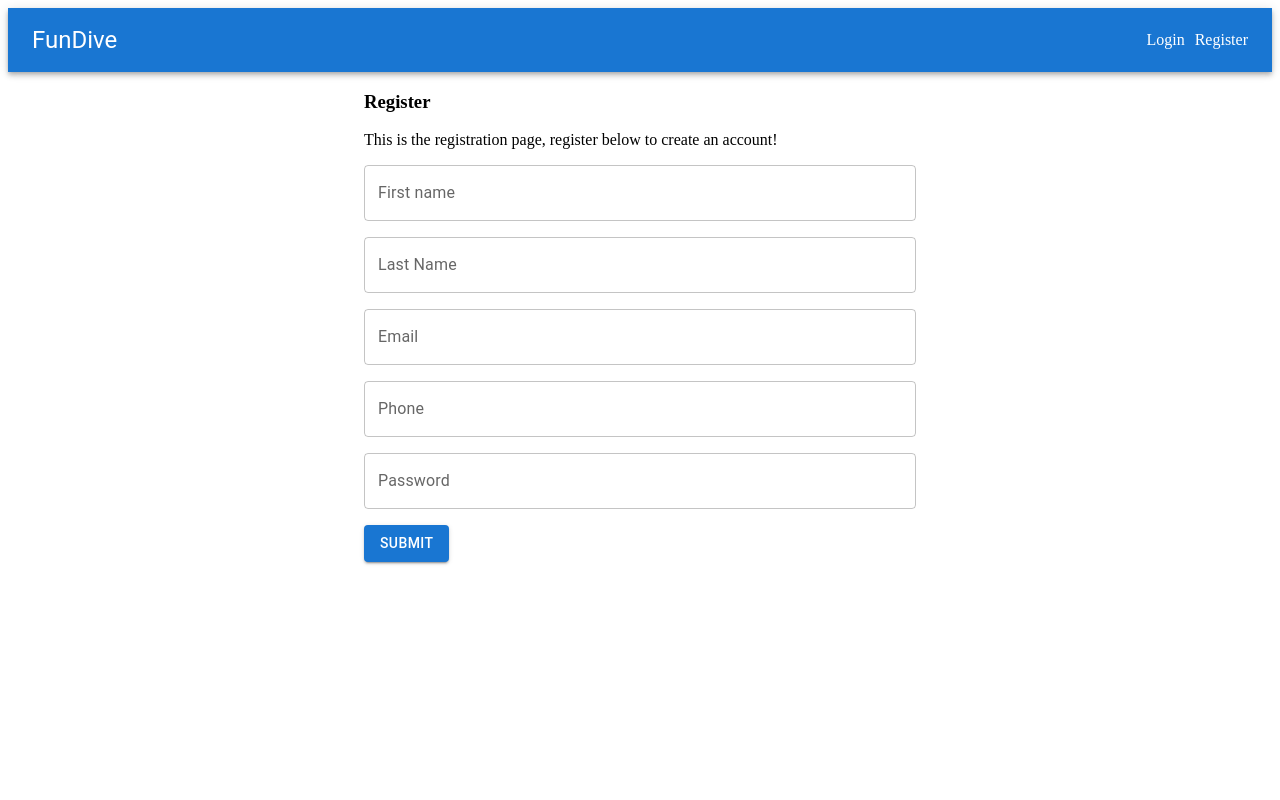
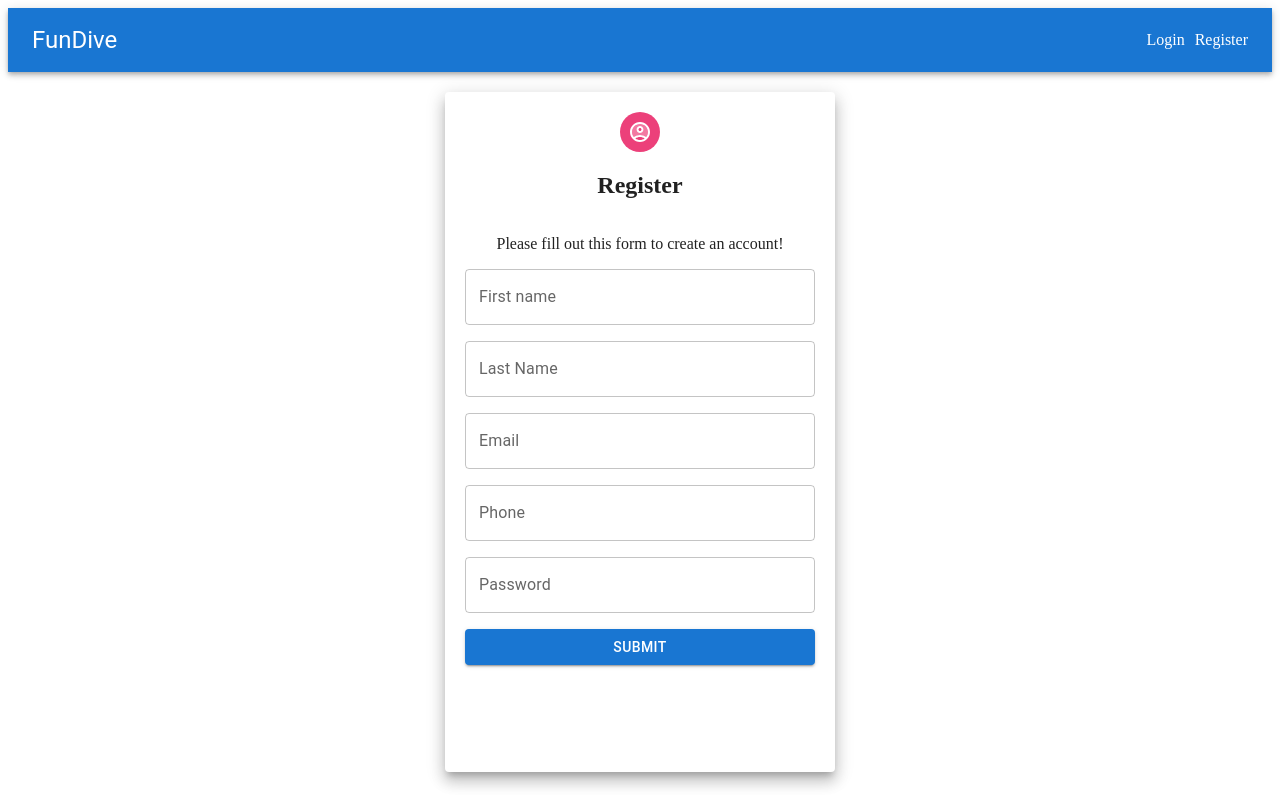
Before and after one commit to danilova13/FunDive-Frontend, a React (Create React App) app: page /register in a window 1280 px wide. Built offline with nearby package versions, Linux system fonts and the light colour scheme.

Commit message:
style login and register pages

```diff
--- a/src/pages/Login.tsx
+++ b/src/pages/Login.tsx
@@ -12,10 +12,15 @@ import { GraphQLError } from 'graphql';
 import {
     TextField,
     Button,
-    Container,
+    Avatar,
     Stack,
-    Alert
+    Alert,
+    Grid,
+    Paper,
+    Container
 } from "@mui/material";
+import * as colors from '@mui/material/colors';
+import LockTwoToneIcon from '@mui/icons-material/LockTwoTone';
 
 // GraphQL mutation for logging in user
 const LOGIN_USER = gql`
@@ -69,11 +74,22 @@ const Login = () => {
         variables: values
    });
 
+    const paperStyle={
+        padding: 20,
+        height: '70vh',
+        width: 300,
+        margin: '20px auto'
+    }
     return (
         <Container maxWidth="sm">
-        <h3>Login</h3>
-        <p>This is the login page, login below!</p>
-        <Stack spacing={2} paddingBottom={2}>
+            <Paper elevation={10} style={paperStyle}>
+                <Grid container direction="column" justifyContent="center" alignItems="center">
+                    <Avatar sx={{ bgcolor: colors.pink[400]}}>
+                        <LockTwoToneIcon />
+                    </Avatar>
+                    <h2>Sign In</h2>
+                </Grid>
+                <Stack spacing={3} paddingBottom={4}>
                     <TextField
                         label="Email"
                         name="email"
@@ -82,6 +98,7 @@ const Login = () => {
                     <TextField
                         label="Password"
                         name="password"
+                        type="password"
                         onChange={onChange}
                     />
                 </Stack>
@@ -92,10 +109,14 @@ const Login = () => {
                         </Alert>
                     )
                 })}
-        <Button variant="contained" onClick={onSubmit}>
+                <Grid container direction="column" justifyContent="center" alignItems="center">
+                    <Button type='submit' variant="contained" onClick={onSubmit} fullWidth>
                         Submit
                     </Button>
+                </Grid>
+            </Paper>
         </Container>
+
     );
 };
 
--- a/src/pages/Register.tsx
+++ b/src/pages/Register.tsx
@@ -14,8 +14,13 @@ import {
     Button,
     Container,
     Stack,
-    Alert
+    Alert,
+    Paper,
+    Grid,
+    Avatar
 } from "@mui/material";
+import AccountCircleTwoToneIcon from '@mui/icons-material/AccountCircleTwoTone';
+import * as colors from '@mui/material/colors';
 
 // GraphQL mutation for creating a new user
 const REGISTER_USER = gql`
@@ -87,10 +92,23 @@ const Register = () => {
         variables: values
     });
 
+    const paperStyle={
+        padding: 20,
+        height: '80vh',
+        width: 350,
+        margin: '20px auto'
+    }
+
     return (
         <Container maxWidth="sm">
-            <h3>Register</h3>
-            <p>This is the registration page, register below to create an account!</p>
+            <Paper elevation={10} style={paperStyle}>
+            <Grid container direction="column" justifyContent="center" alignItems="center">
+                <Avatar sx={{ bgcolor: colors.pink[400]}}>
+                    <AccountCircleTwoToneIcon />
+                </Avatar>
+                <h2>Register</h2>
+                <p>Please fill out this form to create an account!</p>
+            </Grid>
                 <Stack spacing={2} paddingBottom={2}>
                     <TextField
                         label="First name"
@@ -125,9 +143,13 @@ const Register = () => {
                         </Alert>
                     )
                 })}
-            <Button variant="contained" onClick={onSubmit}>
+                 <Grid container direction="column" justifyContent="center" alignItems="center">
+                    <Button variant="contained" onClick={onSubmit} fullWidth>
                         Submit
                     </Button>
+                 </Grid>
+            </Paper>
+
         </Container>
     );
 };
```
Lines whose indentation alone changed are shown as unchanged.
